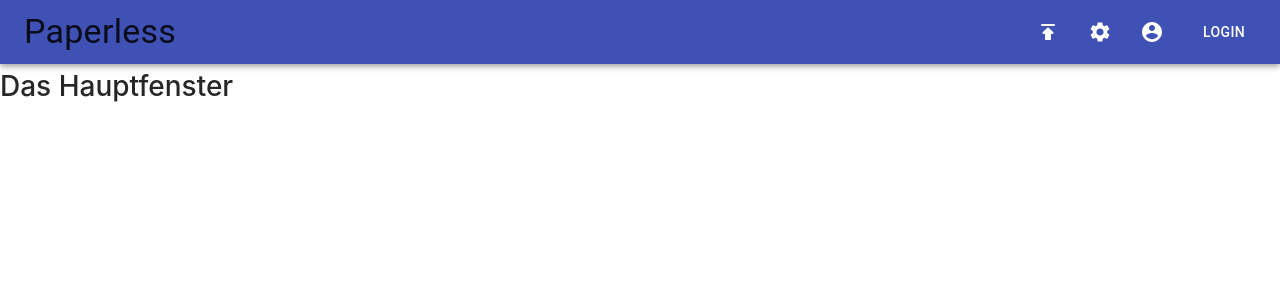
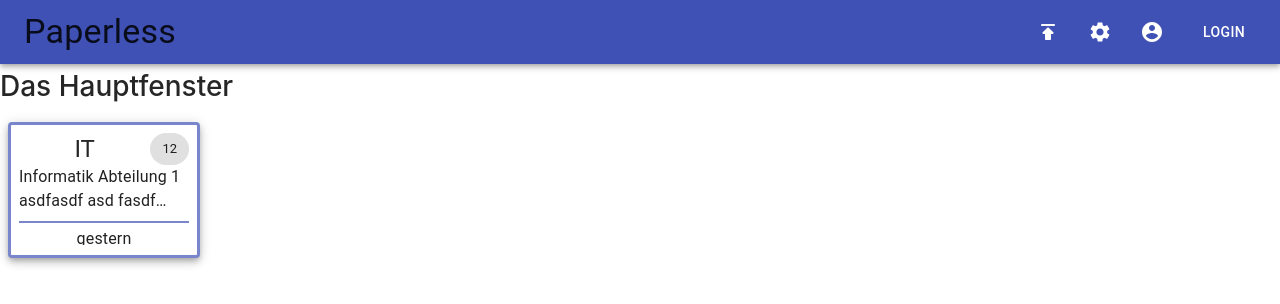
Before and after one commit to TomBuilder/paperless-react, a React (Create React App) app: page / in a window 1280 px wide. Shown: the top 304 px of the page. Built offline with nearby package versions, Linux system fonts and the light colour scheme.

Commit message:
Postfach Komponente erstellt

```diff
--- a/package.json
+++ b/package.json
@@ -11,10 +11,12 @@
     "@testing-library/user-event": "^13.0.08",
     "@types/jest": "^26.0.15",
     "@types/node": "^14.14.35",
+    "@types/prop-types": "^15.7.3",
     "@types/react": "^17.0.3",
     "@types/react-dom": "^17.0.0",
     "@types/react-router-dom": "^5.1.7",
     "eslint-config-airbnb-typescript": "^12.3.1",
+    "prop-types": "^15.7.2",
     "react": "^17.0.2",
     "react-dom": "^17.0.2",
     "react-router-dom": "^5.2.0",
--- /dev/null
+++ b/src/components/mailbox.tsx
@@ -0,0 +1,107 @@
+import * as React from 'react';
+import { Paper, Box, Typography, Chip, Tooltip } from '@material-ui/core';
+import { makeStyles, useTheme } from '@material-ui/core/styles';
+
+const useStyles = makeStyles((theme) => ({
+  root: {
+    '& > *': {
+      margin: theme.spacing(1),
+      width: theme.spacing(24),
+      height: theme.spacing(17),
+      overflow: 'hidden'
+    },
+  },
+  paper: {
+    backgroundColor: theme.palette.background.paper,
+    borderRadius: theme.shape.borderRadius,
+    border: `3px solid`,
+    borderColor: theme.palette.primary.light,
+  },
+  stack: {
+    height: theme.spacing(15)
+  },
+  header: {
+    display: 'flex',
+    height: theme.spacing(4)
+  },
+  title: {
+    flexGrow: 1,
+    textAlign: 'center'
+  },
+  description: {
+    height: theme.spacing(6),
+  },
+  multiLineEllipsis: {
+    overflow: 'hidden',
+    textOverflow: "ellipsis",
+    display: "-webkit-box",
+    "-webkit-line-clamp": 2,
+    "-webkit-box-orient": "vertical"
+  },
+  lastAccess: {
+    height: theme.spacing(3),
+    paddingTop: theme.spacing(0.5),
+    marginTop: theme.spacing(1),
+    borderTop: '2px solid',
+    whiteSpace: 'nowrap',
+    overflow: 'hidden',
+    textOverflow: 'ellipsis',
+    textAlign: 'center'
+  },
+})
+);
+
+interface Props {
+  id: string;
+  title: string;
+  descripton: string;
+  waitingDocs: number;
+  lastAccess: Date;
+}
+
+const Mailbox: React.FC<Props> = (props) => {
+  const classes = useStyles();
+
+  let footertext = 'heute';
+  let borderColor = useTheme().palette.primary.light;
+  const diffDays = Math.round(Math.abs(Date.now() - props.lastAccess.getTime()) / (1000 * 60 * 60 * 24));
+  if (diffDays === 1) {
+    footertext = 'gestern';
+  } else if (diffDays > 1) {
+    footertext = `Vor ${diffDays} Tagen`;
+  }
+  if (diffDays > 2) {
+    borderColor = useTheme().palette.warning.light;
+  } else if (diffDays > 5) {
+    borderColor = useTheme().palette.error.light;
+  }
+
+  return (
+    <div className={classes.root}>
+      <Paper className={classes.paper} elevation={5}>
+        <Box p={1} className={classes.stack}>
+          <div className={classes.header}>
+            <Tooltip title="Name des Postfachs" placement="bottom">
+              <Typography variant="h5" className={classes.title}>{props.title}</Typography>
+            </Tooltip>
+            <Tooltip title="Anzahl Dokumente" placement="bottom">
+              <Chip label={props.waitingDocs} />
+            </Tooltip>
+          </div>
+          <div>
+            <Tooltip title="Beschreibung" placement="bottom">
+              <Typography variant="body1" className={`${classes.multiLineEllipsis} ${classes.description}`}>{props.descripton}</Typography>
+            </ Tooltip>
+          </div>
+          <div >
+            <Tooltip title="Letzter Zugriff" placement="bottom">
+              <Typography style={{ borderColor }} variant="body1" className={classes.lastAccess}>{footertext}</Typography>
+            </Tooltip>
+          </div>
+        </Box>
+      </Paper>
+    </div>
+  );
+};
+
+export default Mailbox;
--- a/src/pages/main.tsx
+++ b/src/pages/main.tsx
@@ -1,8 +1,10 @@
 import * as React from 'react';
+import Mailbox from '../components/mailbox';
 
 const MainPage: React.FC = () => (
   <div>
     <h1>Das Hauptfenster</h1>
+    <Mailbox id="1" title="IT" descripton="Informatik Abteilung 1 asdfasdf asd fasdf asdf asdf" waitingDocs={12} lastAccess={new Date('03/25/2021')} />
   </div>
 );
 export default MainPage;
```
Also changed, not shown: 2 other files (tests, documents, lock files or other folders).
